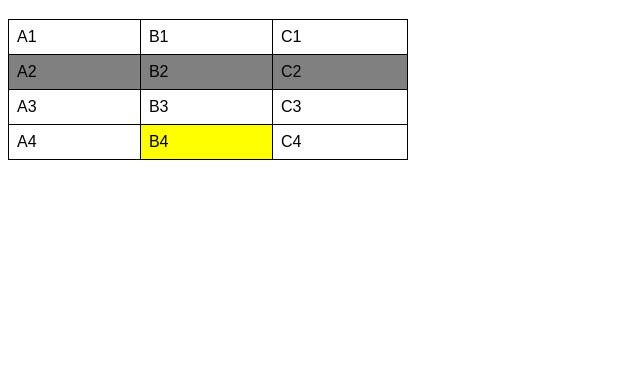
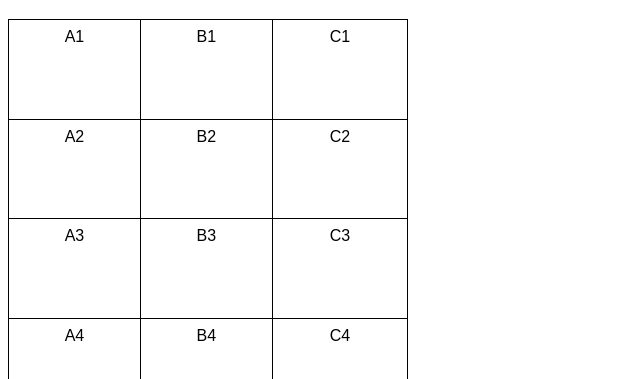
Before and after one commit to wendelllins/html-css, a plain HTML site: page exercicios/ex023/tabela001.html in a window 1280 px wide. Shown: the part 61-440 px from the top of the page, without its empty margins (0-640 px from the left). Drawn offline with Linux system fonts and the light colour scheme.

Commit message:
atualização da tabela

```diff
--- a/exercicios/ex023/tabela001.html
+++ b/exercicios/ex023/tabela001.html
@@ -12,20 +12,15 @@
 
         table{
             width: 400px;
+            height: 400px;
             border-collapse: collapse;
-        }
-
-        .linha{
-            background-color: gray;
         }
 
         td{
             border: 1px solid black;
             padding: 8px;
-        }
-
-        .dado{
-            background-color: yellow;
+            text-align: center; /*alinhamento horizontal*/
+            vertical-align: top;
         }
     </style>
 </head>
```
